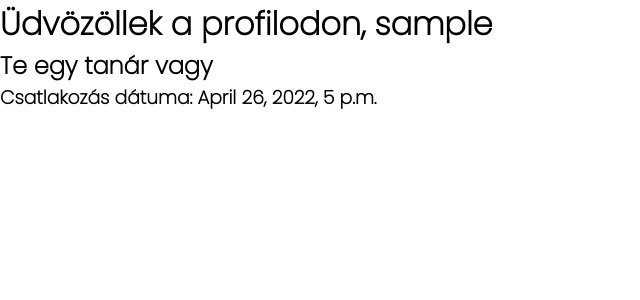
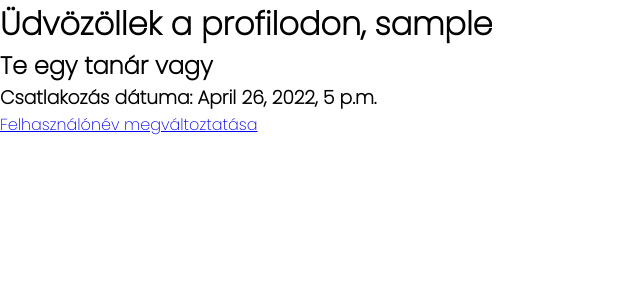
Before and after one commit to prokajkristof/Husi, a Django app: page /profile_s/ in a window 1280 px wide. Shown: the part 64-364 px from the top of the page, without its empty margins (0-640 px from the left). Run offline with Django 4.2, Linux system fonts and the light colour scheme; the visitor is signed in with stand-in values (Sample User, id 1); some libraries are stand-ins or nearby versions.

Commit message:
feat(#5): Added link in profile.html to mod_form.html

```diff
--- a/templates/accounts/profile.html
+++ b/templates/accounts/profile.html
@@ -24,9 +24,10 @@
     {% endif %}
     <h3> Csatlakozás dátuma: {{ request.user.date_joined }}</h3>
 
+    <a href="/mod_form">Felhasználónév megváltoztatása</a>
+
 {% block content %}
     <div class="row my-3 p-3">
-
     </div>
 {% endblock content %}
 </body>
```
